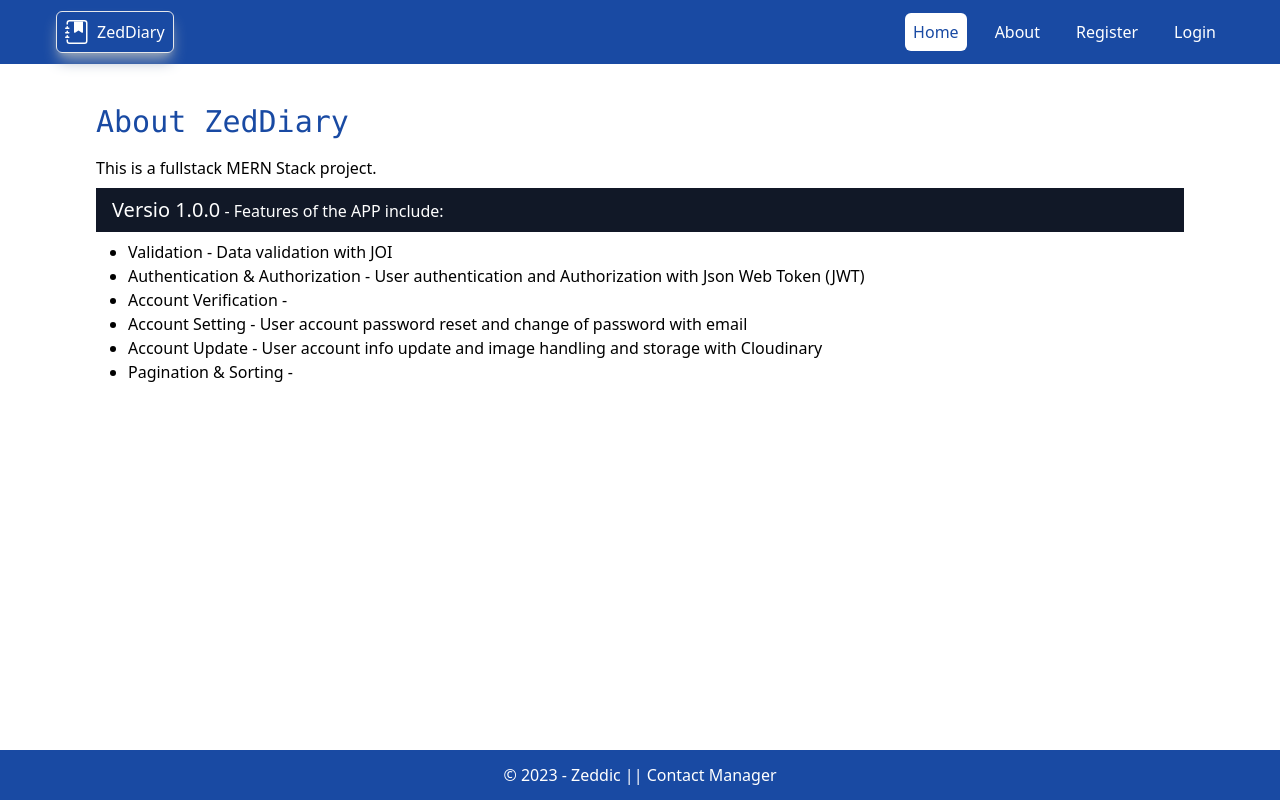
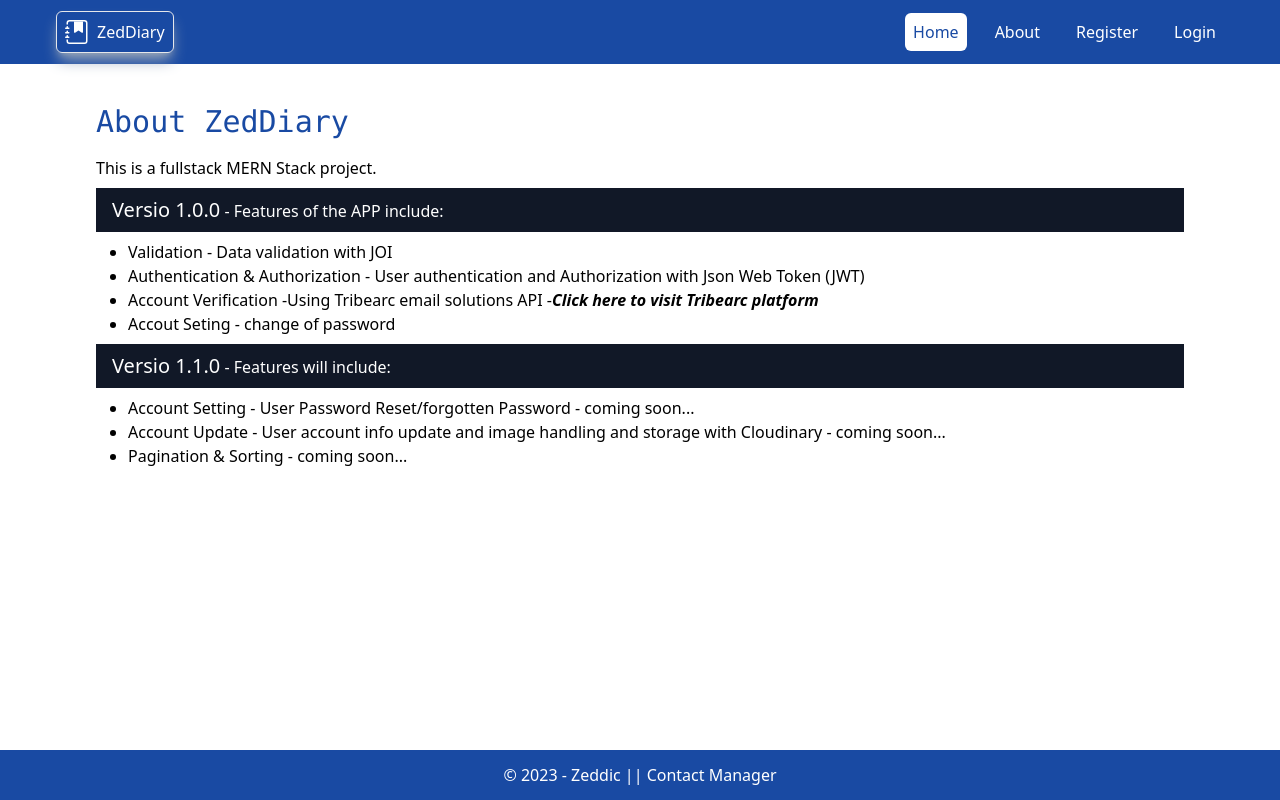
Before and after one commit to Zeddic-SMO/zedDiary-Contact_Manager, a React (Create React App) app in the folder client/: page /about in a window 1280 px wide. Built offline with nearby package versions, Linux system fonts and the light colour scheme; no server answers.

Commit message:
updated changes

```diff
--- a/client/src/components/auth/Login.jsx
+++ b/client/src/components/auth/Login.jsx
@@ -36,9 +36,10 @@ const Login = () => {
     axios
       .post("api/v1/signin", user)
       .then(({ data }) => {
-        // console.log(data);
+        // console.log(data.user.access_token);
 
         setUserAccess(data.user);
+
         localStorage.setItem("user", JSON.stringify(data.user));
 
         toast.success(data.message);
--- a/client/src/components/contact/AddContact.jsx
+++ b/client/src/components/contact/AddContact.jsx
@@ -5,8 +5,14 @@ import Spinner from "../spinner/Spinner";
 import { toast } from "react-toastify";
 
 const AddContact = () => {
-  const { loading, setLoading, setOpenModal, userLogOut } =
-    useContext(ContactProvider);
+  const {
+    userAccess,
+    loading,
+    setLoading,
+    setOpenModal,
+    userLogOut,
+    fetchAllContacts,
+  } = useContext(ContactProvider);
   const [error, setError] = useState(null);
   const [contact, setContact] = useState({
     contact_name: "",
@@ -29,11 +35,12 @@ const AddContact = () => {
     // Headers section
     const config = {
       headers: {
-        Authorization: "Bearer " + localStorage.getItem("user"),
+        Authorization: "Bearer " + userAccess.access_token,
       },
     };
 
     // axios
+    userAccess &&
       axios
         .post("/api/v1/contact", contact, config)
         .then(({ data }) => {
@@ -44,6 +51,7 @@ const AddContact = () => {
             contact_email: "",
             contact_phone: "",
           });
+          fetchAllContacts();
           setOpenModal(false);
         })
         .catch(({ response }) => {
--- a/client/src/components/contact/ViewContact.jsx
+++ b/client/src/components/contact/ViewContact.jsx
@@ -9,6 +9,7 @@ import Spinner from "../spinner/Spinner";
 const ViewContact = () => {
   // from context api
   const {
+    userAccess,
     contact,
     userLogOut,
     loading,
@@ -35,11 +36,10 @@ const ViewContact = () => {
       setError("All fields are required");
       return;
     }
-    console.log(id);
     setLoading(true);
     const config = {
       headers: {
-        Authorization: "Bearer " + localStorage.getItem("user"),
+        Authorization: "Bearer " + userAccess.access_token,
       },
     };
 
@@ -64,9 +64,10 @@ const ViewContact = () => {
     setLoading(true);
     const config = {
       headers: {
-        Authorization: "Bearer " + localStorage.getItem("user"),
+        Authorization: "Bearer " + userAccess.access_token,
       },
     };
+    userAccess &&
       axios
         .delete(`/api/v1/contact/${id}`, config)
         .then(({ data }) => {
--- a/client/src/context/Contact_Context.js
+++ b/client/src/context/Contact_Context.js
@@ -23,7 +23,7 @@ const ContactContext = ({ children }) => {
         axios
           .get(`/api/v1/user/${userAccess.id}`)
           .then(({ data }) => {
-            console.log(data);
+            // console.log(data.loginUser, "SUCCCCCCCCCCCCESS");
             setUser(data.loginUser);
           })
           .catch(({ response }) => {
@@ -37,7 +37,7 @@ const ContactContext = ({ children }) => {
     };
 
     getUser();
-  }, []);
+  }, [userAccess]);
 
   // Logout a user
   const userLogOut = () => {
@@ -50,14 +50,14 @@ const ContactContext = ({ children }) => {
 
   // fetch all user's contacts
   useEffect(() => {
-    fetchAllContacts();
-  }, []);
+    userAccess && fetchAllContacts();
+  }, [userAccess]);
 
   // fetch all function
   const fetchAllContacts = () => {
     const config = {
       headers: {
-        Authorization: "Bearer " + localStorage.getItem("user"),
+        Authorization: "Bearer " + userAccess.access_token,
       },
     };
 
--- a/client/src/pages/about/About.jsx
+++ b/client/src/pages/about/About.jsx
@@ -18,16 +18,32 @@ const About = () => {
             Authentication & Authorization - User authentication and
             Authorization with Json Web Token (JWT)
           </li>
-          <li>Account Verification -</li>
           <li>
-            Account Setting - User account password reset and change of password
-            with email
+            Account Verification -Using Tribearc email solutions API -
+            <i>
+              <b>
+                <a target="_blank" href="https://www.tribearc.com/">
+                  Click here to visit Tribearc platform
+                </a>
+              </b>
+            </i>
+          </li>
+          <li>Accout Seting - change of password</li>
+        </ul>
+        <div className="bg-gray-900 text-white py-2 px-4 my-2">
+          <span className="text-xl">Versio 1.1.0</span> -{" "}
+          <span>Features will include:</span>
+        </div>
+        <ul className="list-disc ml-4 md:ml-8">
+          <li>
+            Account Setting - User Password Reset/forgotten Password - coming
+            soon...
           </li>
           <li>
             Account Update - User account info update and image handling and
-            storage with Cloudinary
+            storage with Cloudinary - coming soon...
           </li>
-          <li>Pagination & Sorting -</li>
+          <li>Pagination & Sorting - coming soon...</li>
         </ul>
       </div>
     </div>
--- a/client/src/pages/profile/Profile.jsx
+++ b/client/src/pages/profile/Profile.jsx
@@ -1,9 +1,12 @@
 import { useContext, useState } from "react";
-import { CgProfile } from "react-icons/cg";
+import { MdDashboardCustomize } from "react-icons/md";
 import { ContactProvider } from "../../context/Contact_Context";
+import Spinner from "../../components/spinner/Spinner";
+import axios from "axios";
 
 const Profile = () => {
   const { user } = useContext(ContactProvider);
+
   const [changePassword, setChangePassword] = useState({
     password: "",
     repeat_password: "",
@@ -12,31 +15,36 @@ const Profile = () => {
   const passwordChangeHandler = (e) => {
     setChangePassword({ ...changePassword, [e.target.name]: e.target.value });
   };
+  const passwordChangeSubmit = (id) => {};
 
   const { password, repeat_password } = changePassword;
-  const { full_name, email } = user;
+
+  console.log(user);
 
   return (
     <div className="flex py-10 items-center justify-center md:my-20 gap-5 ">
       <div className="border-[1px] p-4 shadow-sm shadow-slate-500">
         <div className="flex justify-center items-center">
-          <span className="bg-primary-color rounded-full p-[1px] flex justify-center items-center shadow-sm shadow-gray-500">
-            <CgProfile size="50px" />
+          <span className="bg-primary-color rounded-full p-2 text-white flex justify-center items-center shadow-sm shadow-gray-500">
+            <MdDashboardCustomize size="50px" />
           </span>
         </div>
         <div className="bg-primary-color min-w-[300px] md:w-[450px] border-[1px] border-primary-color p-4 md:p-8 rounded-md">
+          {user ? (
+            <>
+              {/* Full Name */}
               <div className="mb-4">
                 <label
                   htmlFor="full_name"
-              className="text-sm text-white block text-right"
+                  className="text-lg py-1 text-white block text-right"
                 >
                   Full Name
                 </label>
                 <span
                   id="full_name"
-              className="w-full p-1 border-b-[1px] border-primary-color  text-xl text-primary-color rounded-sm bg-gray-100"
+                  className="block p-1 border-b-[1px] border-primary-color  text-xl text-primary-color rounded-sm bg-gray-100"
                 >
-              {full_name}
+                  {user.name}
                 </span>
               </div>
 
@@ -44,17 +52,21 @@ const Profile = () => {
               <div className="mb-4">
                 <label
                   htmlFor="email"
-              className="text-sm text-white block text-right"
+                  className="text-lg py-1 text-white block text-right"
                 >
                   Email
                 </label>
                 <span
                   id="email"
-              className="w-full p-1 border-b-[1px] border-primary-color outline-none text-xl text-primary-color rounded-sm bg-gray-100"
+                  className="block p-1 border-b-[1px] border-primary-color outline-none text-xl text-primary-color rounded-sm bg-gray-100"
                 >
-              {email}
+                  {user.email}
                 </span>
               </div>
+            </>
+          ) : (
+            <Spinner />
+          )}
         </div>
 
         <h1 className="text-lg my-4 text-center">Change Password</h1>
@@ -62,7 +74,7 @@ const Profile = () => {
         <div className="bg-primary-color min-w-[300px] md:w-[450px] border-[1px] border-primary-color p-4 md:p-8 rounded-md">
           {/* Password */}
           <div className="mb-4">
-            <label htmlFor="password" className="text-sm text-white block">
+            <label htmlFor="password" className="text-lg text-white block">
               Password
             </label>
             <input
@@ -79,7 +91,7 @@ const Profile = () => {
           <div className="mb-4">
             <label
               htmlFor="repeat_password"
-              className="text-sm text-white block"
+              className="text-lg text-white block"
             >
               Confirm Password
             </label>
@@ -95,6 +107,7 @@ const Profile = () => {
           <div>
             <button
               type="submit"
+              onClick={() => passwordChangeSubmit(user.id)}
               className="text-white p-2 rounded-md bg-slate-900 hover:bg-slate-700 hover:text-primary-hover-color w-full"
             >
               UPDATE
```
Also changed, not shown: 1 other file (tests, documents, lock files or other folders). Lines whose indentation alone changed are shown as unchanged.
